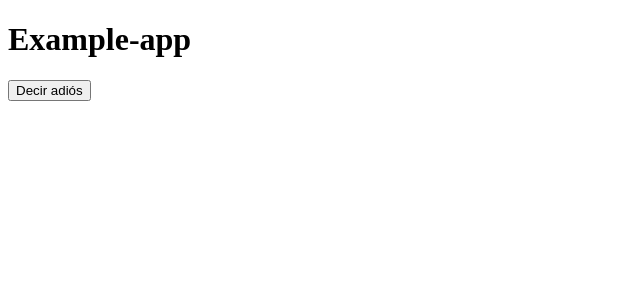
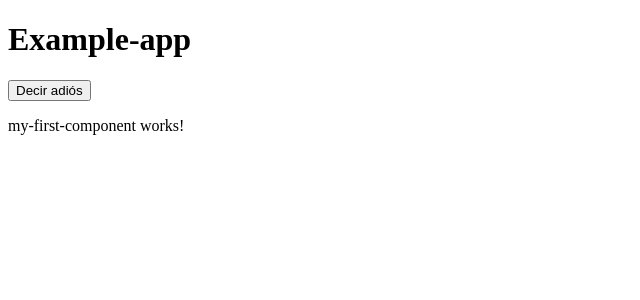
Before and after one commit to Belencha/idproject, an Angular app: page / in a window 1280 px wide. Shown: the top 300 px of the page, without its empty margins (0-640 px from the left). Built offline with nearby package versions, Linux system fonts and the light colour scheme.

Commit message:
Create the first component and show it on the app component

```diff
--- a/src/app/app.component.html
+++ b/src/app/app.component.html
@@ -5,3 +5,5 @@
   Adiós
 </p>
 <button (click)="decirAdios()">Decir adiós</button>
+
+<app-my-first-component>Loading...</app-my-first-component>
--- a/src/app/app.module.ts
+++ b/src/app/app.module.ts
@@ -2,10 +2,12 @@ import { BrowserModule } from '@angular/platform-browser';
 import { NgModule } from '@angular/core';
 
 import { AppComponent } from './app.component';
+import { MyFirstComponentComponent } from './components/my-first-component/my-first-component.component';
 
 @NgModule({
   declarations: [
-    AppComponent
+    AppComponent,
+    MyFirstComponentComponent
   ],
   imports: [
     BrowserModule
--- /dev/null
+++ b/src/app/components/my-first-component/my-first-component.component.html
@@ -0,0 +1,3 @@
+<p>
+  my-first-component works!
+</p>
--- /dev/null
+++ b/src/app/components/my-first-component/my-first-component.component.ts
@@ -0,0 +1,15 @@
+import { Component, OnInit } from '@angular/core';
+
+@Component({
+  selector: 'app-my-first-component',
+  templateUrl: './my-first-component.component.html',
+  styleUrls: ['./my-first-component.component.sass']
+})
+export class MyFirstComponentComponent implements OnInit {
+
+  constructor() { }
+
+  ngOnInit() {
+  }
+
+}
```
Also changed, not shown: src/app/components/my-first-component/my-first-component.component.sass (added), 1 other file (tests, documents, lock files or other folders).
